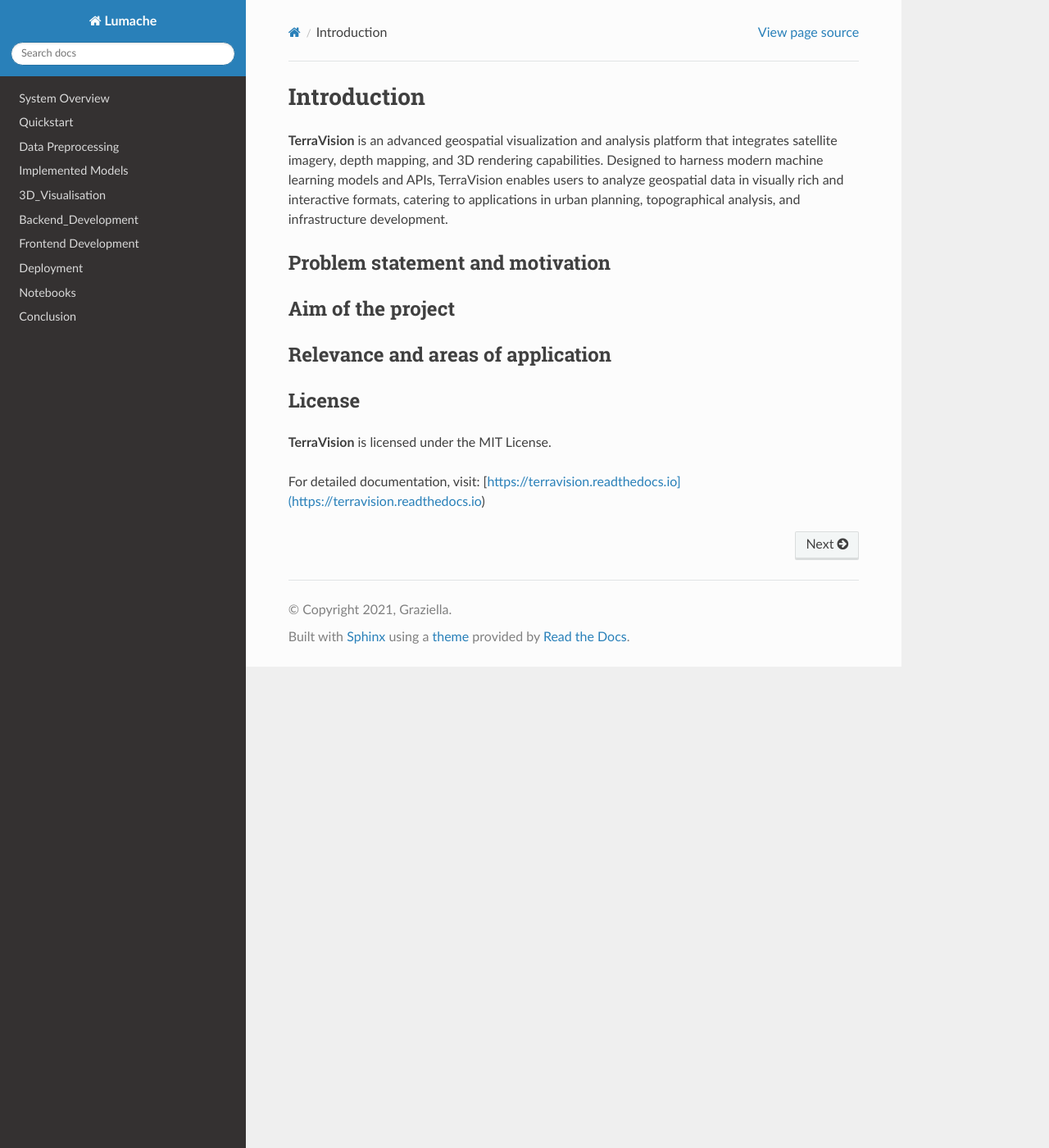
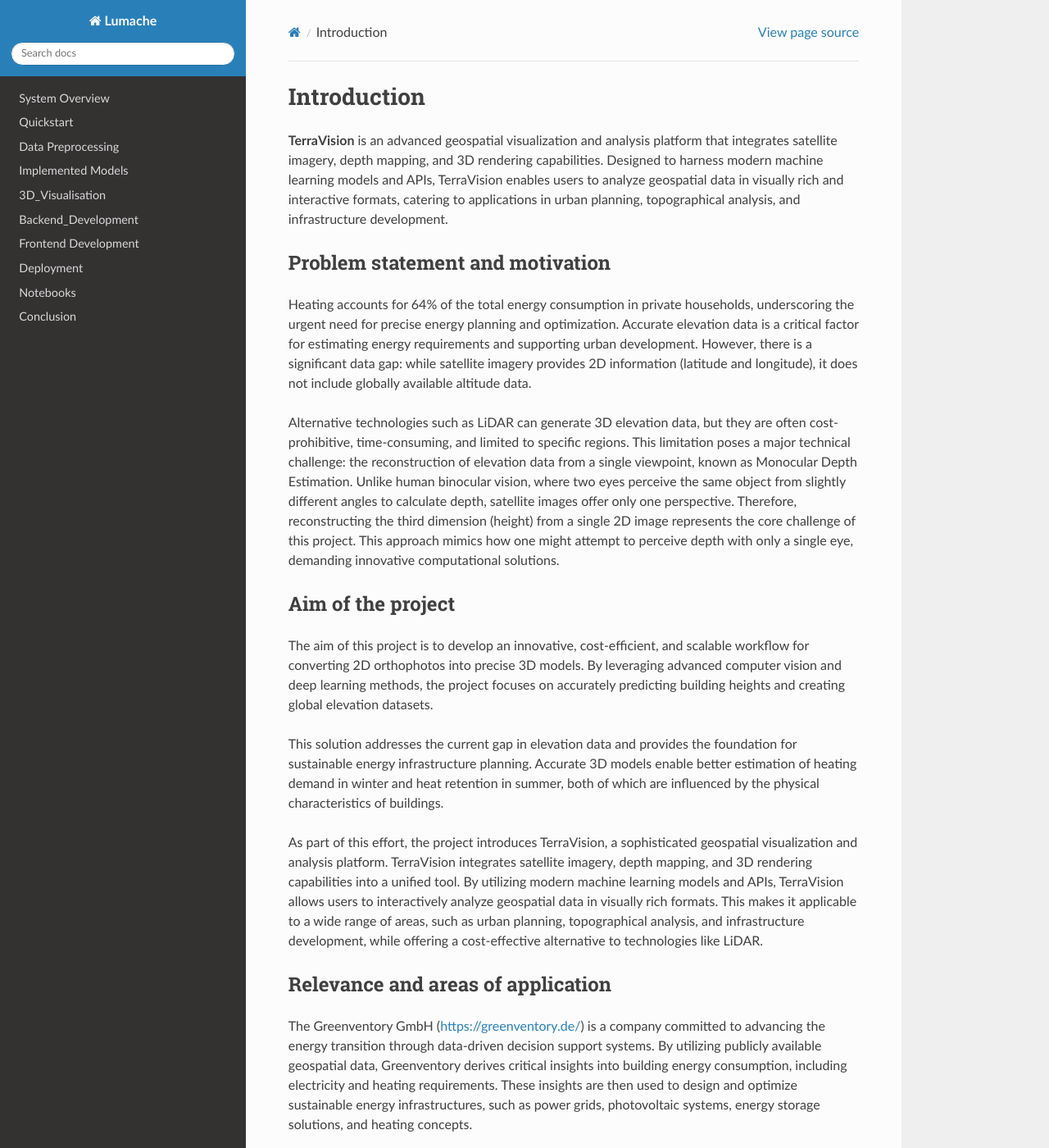
Before and after one commit to jaanoshka/3D-Visualizer-Docs, a Sphinx documentation site: the page built from docs/source/index.rst, in a window 1280 px wide and 1400 px high. Shown: the whole window at 82% size. Built offline with Sphinx 7.4.7 and the Read the Docs theme 3.1.0, drawn with Linux system fonts in a browser that asks for light colours; some of the changed text lies outside the part shown.

Commit message:
IntroPage Content

```diff
--- a/docs/source/index.rst
+++ b/docs/source/index.rst
@@ -5,12 +5,25 @@
 
 Problem statement and motivation
 ---------------------------------
+Heating accounts for 64% of the total energy consumption in private households, underscoring the urgent need for precise energy planning and optimization. Accurate elevation data is a critical factor for estimating energy requirements and supporting urban development. However, there is a significant data gap: while satellite imagery provides 2D information (latitude and longitude), it does not include globally available altitude data.
+
+Alternative technologies such as LiDAR can generate 3D elevation data, but they are often cost-prohibitive, time-consuming, and limited to specific regions. This limitation poses a major technical challenge: the reconstruction of elevation data from a single viewpoint, known as Monocular Depth Estimation. Unlike human binocular vision, where two eyes perceive the same object from slightly different angles to calculate depth, satellite images offer only one perspective. Therefore, reconstructing the third dimension (height) from a single 2D image represents the core challenge of this project. This approach mimics how one might attempt to perceive depth with only a single eye, demanding innovative computational solutions.
 
 Aim of the project
 -------------------
+The aim of this project is to develop an innovative, cost-efficient, and scalable workflow for converting 2D orthophotos into precise 3D models. By leveraging advanced computer vision and deep learning methods, the project focuses on accurately predicting building heights and creating global elevation datasets.
+
+This solution addresses the current gap in elevation data and provides the foundation for sustainable energy infrastructure planning. Accurate 3D models enable better estimation of heating demand in winter and heat retention in summer, both of which are influenced by the physical characteristics of buildings.
+
+As part of this effort, the project introduces TerraVision, a sophisticated geospatial visualization and analysis platform. TerraVision integrates satellite imagery, depth mapping, and 3D rendering capabilities into a unified tool. By utilizing modern machine learning models and APIs, TerraVision allows users to interactively analyze geospatial data in visually rich formats. This makes it applicable to a wide range of areas, such as urban planning, topographical analysis, and infrastructure development, while offering a cost-effective alternative to technologies like LiDAR.
 
 Relevance and areas of application
 -----------------------------------
+The Greenventory GmbH (https://greenventory.de/) is a company committed to advancing the energy transition through data-driven decision support systems. By utilizing publicly available geospatial data, Greenventory derives critical insights into building energy consumption, including electricity and heating requirements. These insights are then used to design and optimize sustainable energy infrastructures, such as power grids, photovoltaic systems, energy storage solutions, and heating concepts.
+
+Integrating precise elevation data into Greenventory's existing models significantly enhances their ability to estimate energy-relevant building parameters. This includes the assessment of heating demand, the identification of building heights, and the potential for decentralized energy production (e.g., photovoltaic systems).
+
+The workflow developed in this project directly contributes to these goals by providing a scalable and accurate method for generating global elevation data from 2D images. This capability supports urban planning, improves energy efficiency predictions, and provides the foundation for developing smart, sustainable cities. Through this project, the integration of reliable 3D data becomes a powerful tool for both energy management and future-oriented urban development.
 
 .. toctree::
    :maxdepth: 12
```
